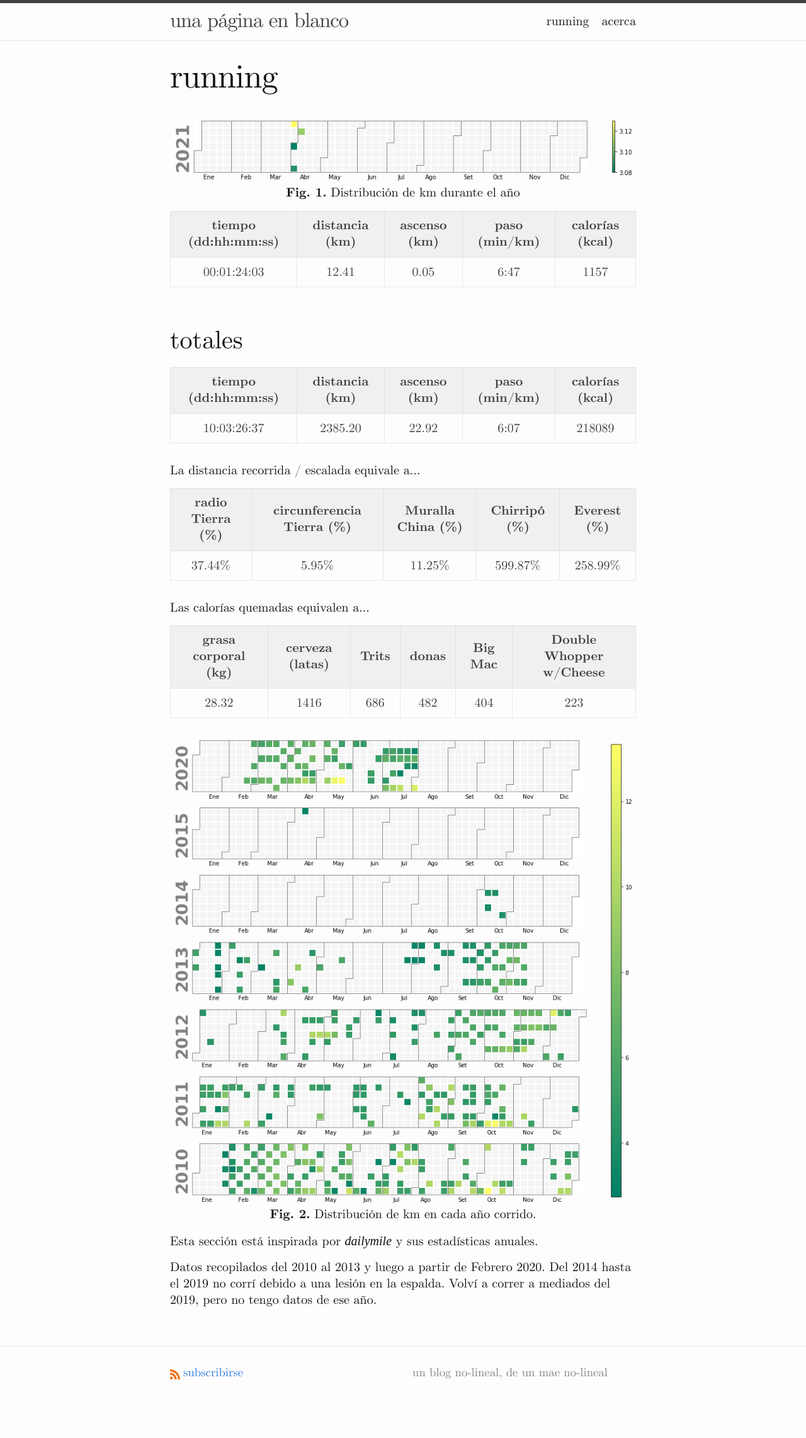
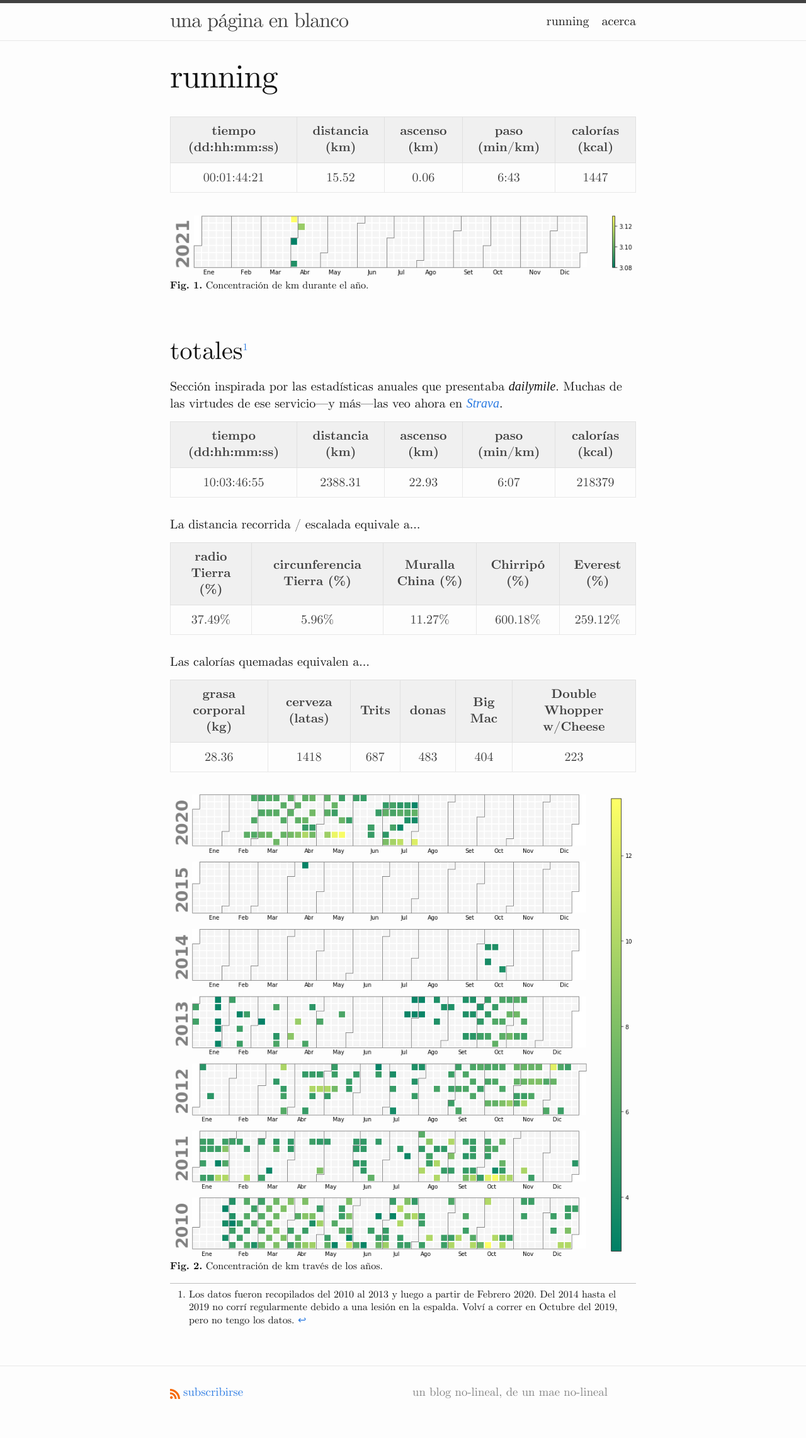
Before and after one commit to eguevaralopez/eguevaralopez.github.io, a Jekyll site: the page built from running.md, in a window 1280 px wide. Shown: the whole page at 63% size. Built offline with Jekyll 4.4.1, drawn with Linux system fonts in a browser that asks for light colours; some web fonts are replaced; before the commit the page ends 2252 px from its top, so only the background shows below that.

Commit message:
automatizando running

```diff
--- /dev/null
+++ b/_data/dailymilesque_stats.csv
@@ -0,0 +1,7 @@
+tiempo (dd:hh:mm:ss),distancia (km),ascenso (km),paso (min/km),calorías (kcal),radio Tierra (%),circunferencia Tierra (%),Muralla China (%),Chirripó (%),Everest (%),grasa corporal (kg),cerveza (latas),Trits,donas,Big Mac,Double Whopper w/Cheese
+10:03:46:55,2388.31,22.93,6:07,218379,37.49%,5.96%,11.27%,600.18%,259.12%,28.36,1418,687,483,404,223
+00:01:44:21,15.52,0.06,6:43,1447,,,,,,,,,,,
+total time (s),total distance(m),total climb (m),total energy (kcal),,,,,,,,,,,,
+877615,2388312.5,22927,218379,,,,,,,,,,,,
+2021 time (s),2021 distance(m),2021 climb (m),https://fitness.stackexchange.com/questions/15608/energy-expenditure-calories-burned-equation-for-running/36045#36045,,,,,,,,,,,,
+6261,15522.5,60,1447,,,,,,,,,,,,
--- a/_posts/2018-03-16-quforce-5800.markdown
+++ b/_posts/2018-03-16-quforce-5800.markdown
@@ -299,7 +299,7 @@ nvflash --straps 0x7FDFFFFF 0x00000000 0x00000000 0x00000010
 ...to GeForce FX 5900 (0331)
 nvflash --straps 0x7FDFFFFF 0x00001000 0x00000000 0x00000010
 ~~~~~
----
+
 [^1]:This text is redacted from various posts that I first published in a thread by the same name at [vogons.org](https://www.vogons.org/viewtopic.php?p=658119#p658119)
 
 [^2]:I couldn't find the exact datasheet for these markings, but they are the same that can be seen in pictures from reviews of the 5800 Ultra. The datasheet I found for *K4N26323AE* mentions frequencies of 400 MHz (part number *GC25*), 450 MHz (*GC22*) and 500 MHz (*GC20*). The part number on the chip corresponds to the period: *GC22* = 2,2 ns $$\Rightarrow$$ 450 MHz. My personal theory is that these chips we deal with, part number *GC1K*, don't list the period but the DDR frequency: 1K = 1000 DDR = 500 MHz $$\Rightarrow$$ 2,0 ns = *GC20*. At least that was my reasoning to convince myself to increase the frequency while experimenting!
--- a/_sass/minima/custom-styles.scss
+++ b/_sass/minima/custom-styles.scss
@@ -18,11 +18,12 @@
   border-top: 1px solid hsl(0, 0%, 75%);
 }
 
+a.footnote {
+	font-size: $small-font-size;
+}
+
 // estos cambian el tamano del numero DENTRO del texto principal
 /*
-a.footnote {
-	font-size: 14px;
-}
 a.footnote:before {
 	content: "[";
 }
--- a/running.md
+++ b/running.md
@@ -3,38 +3,40 @@ layout: page
 title: running
 permalink: /running/
 ---
-{:refdef: style="text-align: center;"}
-![2010-2020](/assets/img/running_2021.png)
-**Fig. 1.** Distribución de km durante el año
-{: refdef}
-
+{% assign row = site.data.dailymilesque_stats[1] %}
 
 | tiempo (dd:hh:mm:ss) | distancia (km) | ascenso (km) | paso (min/km) | calorías (kcal) |
 |:--------------------:|:--------------:|:------------:|:-------------:|:----------------:|
-| 00:01:24:03          | 12.41          | 0.05         | 6:47          | 1157             |
+| {{ row["tiempo (dd:hh:mm:ss)"] }} | {{ row["distancia (km)"] }} | {{ row["ascenso (km)"] }} | {{ row["paso (min/km)"] }} | {{ row["calorías (kcal)"] }} |
 
-## totales
+<figure>
+  <img src="/assets/img/running_2021.png" alt="" style="width:100%">
+  <figcaption><b>Fig. 1.</b> Concentración de km durante el año.</figcaption>
+</figure>
+## totales[^1]
+Sección inspirada por las estadísticas anuales que presentaba *dailymile*. Muchas de las virtudes de ese servicio---y más---las veo ahora en [*Strava*](https://www.strava.com/).
+
+{% assign row = site.data.dailymilesque_stats[0] %}
 
 | tiempo (dd:hh:mm:ss) | distancia (km) | ascenso (km) | paso (min/km) | calorías (kcal) |
 |:--------------------:|:--------------:|:------------:|:-------------:|:----------------:|
-| 10:03:26:37          | 2385.20        | 22.92        | 6:07          | 218089           |
+| {{ row["tiempo (dd:hh:mm:ss)"] }} | {{ row["distancia (km)"] }} | {{ row["ascenso (km)"] }} | {{ row["paso (min/km)"] }} | {{ row["calorías (kcal)"] }} |
 
 La distancia recorrida / escalada equivale a...
 
 | radio Tierra (%) | circunferencia Tierra (%) | Muralla China (%) | Chirripó (%) | Everest (%) |
 |:----------------:|:-------------------------:|:-----------------:|:------------:|:-----------:|
-| 37.44%           | 5.95%                     | 11.25%            | 599.87%      | 258.99%     |
+| {{ row["radio Tierra (%)"] }} | {{ row["circunferencia Tierra (%)"] }} | {{ row["Muralla China (%)"] }} | {{ row["Chirripó (%)"] }} | {{ row["Everest (%)"] }} |
 
 Las calorías quemadas equivalen a...
 
 | grasa corporal (kg) | cerveza (latas) | Trits | donas | Big Mac | Double Whopper w/Cheese |
 |:-------------------:|:---------------:|:-----:|:-----:|:-------:|:-----------------------:|
-| 28.32               | 1416            | 686   | 482   | 404     | 223                     |
+| {{ row["grasa corporal (kg)"] }} | {{ row["cerveza (latas)"] }} | {{ row["Trits"] }} | {{ row["donas"] }} | {{ row["Big Mac"] }} | {{ row["Double Whopper w/Cheese"] }} |
 
-{:refdef: style="text-align: center;"}
-![2010-2020](/assets/img/running_2010-2020.png)
-**Fig. 2.** Distribución de km en cada año corrido.
-{: refdef}
-Esta sección está inspirada por *dailymile* y sus estadísticas anuales.
+<figure>
+  <img src="/assets/img/running_2010-2020.png" alt="" style="width:100%">
+  <figcaption><b>Fig. 2.</b> Concentración de km través de los años.</figcaption>
+</figure>
 
-Datos recopilados del 2010 al 2013 y luego a partir de Febrero 2020. Del 2014 hasta el 2019 no corrí debido a una lesión en la espalda. Volví a correr a mediados del 2019, pero no tengo datos de ese año.
+[^1]: Los datos fueron recopilados del 2010 al 2013 y luego a partir de Febrero 2020. Del 2014 hasta el 2019 no corrí regularmente debido a una lesión en la espalda. Volví a correr en Octubre del 2019, pero no tengo los datos.
```
Also changed, not shown: _posts/2021-04-08-upeb-new-hope.markdown (+7 -5 lines).
